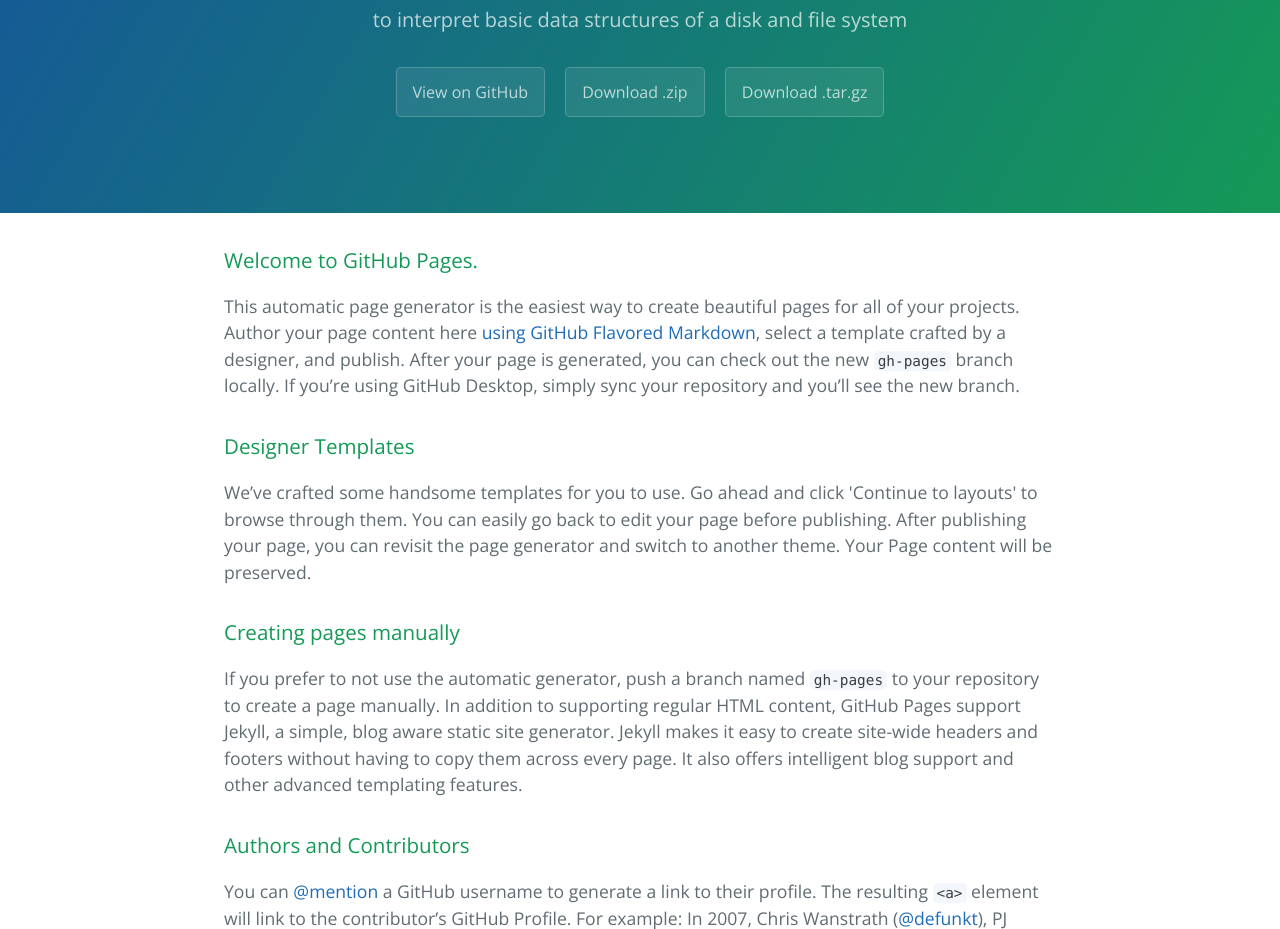
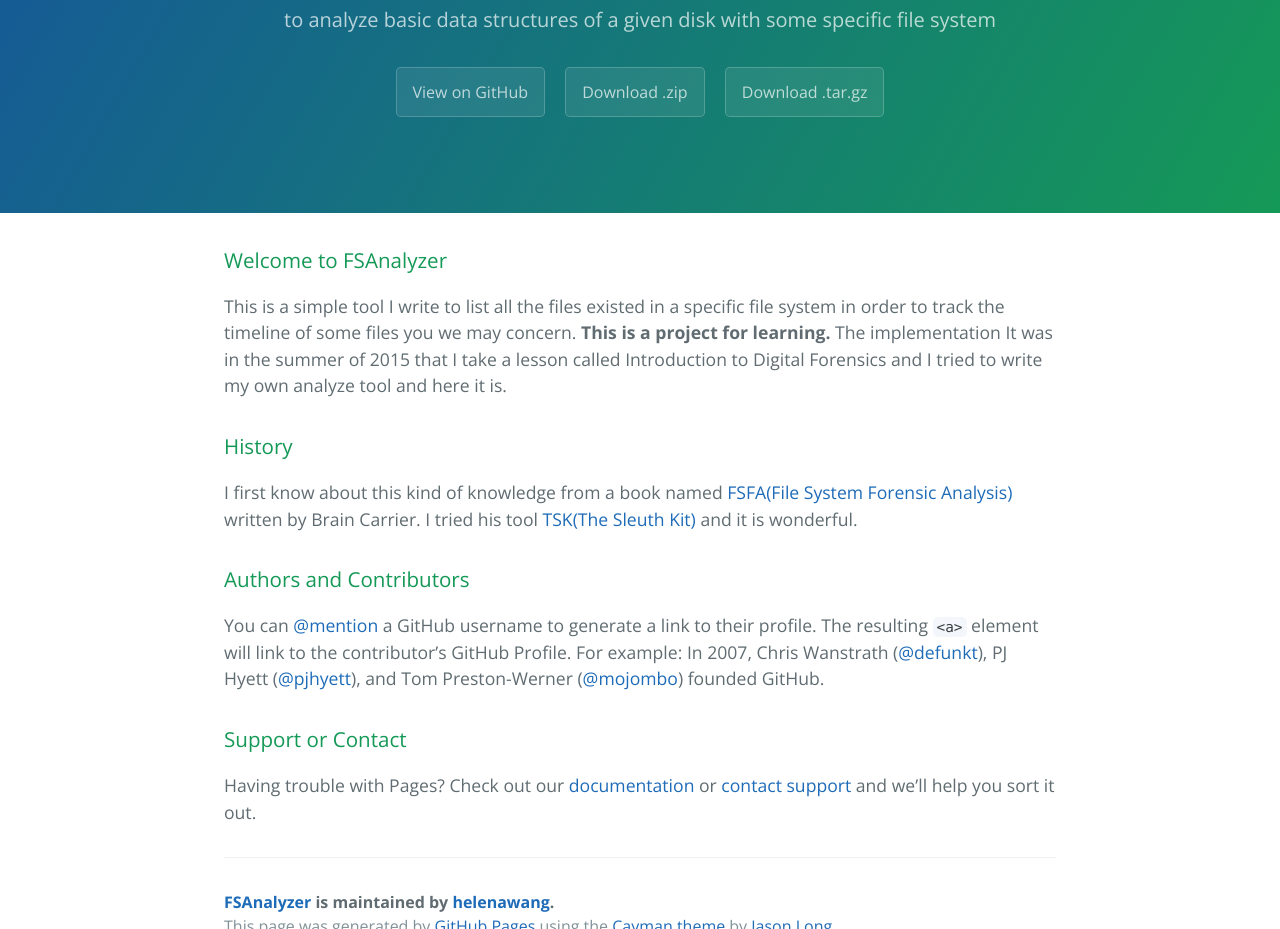
Before and after one commit to helenawang/FSAnalyzer, a plain HTML site: page index.html in a window 1280 px wide. Shown: the part 170-1099 px from the top of the page. Drawn offline with nearby package versions, Linux system fonts and the light colour scheme.

```diff
--- a/index.html
+++ b/index.html
@@ -2,7 +2,7 @@
 <html lang="en-us">
   <head>
     <meta charset="UTF-8">
-    <title>Mbr-vbr-direntry-interpreter by helenawang</title>
+    <title>FSAnalyzer by helenawang</title>
     <meta name="viewport" content="width=device-width, initial-scale=1">
     <link rel="stylesheet" type="text/css" href="stylesheets/normalize.css" media="screen">
     <link href='https://fonts.googleapis.com/css?family=Open+Sans:400,700' rel='stylesheet' type='text/css'>
@@ -11,8 +11,8 @@
   </head>
   <body>
     <section class="page-header">
-      <h1 class="project-name">Mbr-vbr-direntry-interpreter</h1>
-      <h2 class="project-tagline">to interpret basic data structures of a disk and file system</h2>
+      <h1 class="project-name">FSAnalyzer</h1>
+      <h2 class="project-tagline">to analyze basic data structures of a given disk with some specific file system</h2>
       <a href="https://github.com/helenawang/MBR-VBR-DirEntry-interpreter" class="btn">View on GitHub</a>
       <a href="https://github.com/helenawang/MBR-VBR-DirEntry-interpreter/zipball/master" class="btn">Download .zip</a>
       <a href="https://github.com/helenawang/MBR-VBR-DirEntry-interpreter/tarball/master" class="btn">Download .tar.gz</a>
@@ -20,19 +20,14 @@
 
     <section class="main-content">
       <h3>
-<a id="welcome-to-github-pages" class="anchor" href="#welcome-to-github-pages" aria-hidden="true"><span aria-hidden="true" class="octicon octicon-link"></span></a>Welcome to GitHub Pages.</h3>
+<a id="welcome-to-fsanalyzer" class="anchor" href="#welcome-to-fsanalyzer" aria-hidden="true"><span aria-hidden="true" class="octicon octicon-link"></span></a>Welcome to FSAnalyzer</h3>
 
-<p>This automatic page generator is the easiest way to create beautiful pages for all of your projects. Author your page content here <a href="https://guides.github.com/features/mastering-markdown/">using GitHub Flavored Markdown</a>, select a template crafted by a designer, and publish. After your page is generated, you can check out the new <code>gh-pages</code> branch locally. If you’re using GitHub Desktop, simply sync your repository and you’ll see the new branch.</p>
+<p>This is a simple tool I write to list all the files existed in a specific file system in order to track the timeline of some files you we may concern. <strong>This is a project for learning.</strong> The implementation It was in the summer of 2015 that I take a lesson called Introduction to Digital Forensics and I tried to write my own analyze tool and here it is.</p>
 
 <h3>
-<a id="designer-templates" class="anchor" href="#designer-templates" aria-hidden="true"><span aria-hidden="true" class="octicon octicon-link"></span></a>Designer Templates</h3>
+<a id="history" class="anchor" href="#history" aria-hidden="true"><span aria-hidden="true" class="octicon octicon-link"></span></a>History</h3>
 
-<p>We’ve crafted some handsome templates for you to use. Go ahead and click 'Continue to layouts' to browse through them. You can easily go back to edit your page before publishing. After publishing your page, you can revisit the page generator and switch to another theme. Your Page content will be preserved.</p>
-
-<h3>
-<a id="creating-pages-manually" class="anchor" href="#creating-pages-manually" aria-hidden="true"><span aria-hidden="true" class="octicon octicon-link"></span></a>Creating pages manually</h3>
-
-<p>If you prefer to not use the automatic generator, push a branch named <code>gh-pages</code> to your repository to create a page manually. In addition to supporting regular HTML content, GitHub Pages support Jekyll, a simple, blog aware static site generator. Jekyll makes it easy to create site-wide headers and footers without having to copy them across every page. It also offers intelligent blog support and other advanced templating features.</p>
+<p>I first know about this kind of knowledge from a book named <a href="http://www.digital-evidence.org/fsfa/index.html">FSFA(File System Forensic Analysis)</a> written by Brain Carrier. I tried his tool <a href="www.sleuthkit.org">TSK(The Sleuth Kit)</a> and it is wonderful. </p>
 
 <h3>
 <a id="authors-and-contributors" class="anchor" href="#authors-and-contributors" aria-hidden="true"><span aria-hidden="true" class="octicon octicon-link"></span></a>Authors and Contributors</h3>
@@ -45,7 +40,7 @@
 <p>Having trouble with Pages? Check out our <a href="https://help.github.com/pages">documentation</a> or <a href="https://github.com/contact">contact support</a> and we’ll help you sort it out.</p>
 
       <footer class="site-footer">
-        <span class="site-footer-owner"><a href="https://github.com/helenawang/MBR-VBR-DirEntry-interpreter">Mbr-vbr-direntry-interpreter</a> is maintained by <a href="https://github.com/helenawang">helenawang</a>.</span>
+        <span class="site-footer-owner"><a href="https://github.com/helenawang/MBR-VBR-DirEntry-interpreter">FSAnalyzer</a> is maintained by <a href="https://github.com/helenawang">helenawang</a>.</span>
 
         <span class="site-footer-credits">This page was generated by <a href="https://pages.github.com">GitHub Pages</a> using the <a href="https://github.com/jasonlong/cayman-theme">Cayman theme</a> by <a href="https://twitter.com/jasonlong">Jason Long</a>.</span>
       </footer>
```
Also changed, not shown: params.json (+3 -3 lines).
